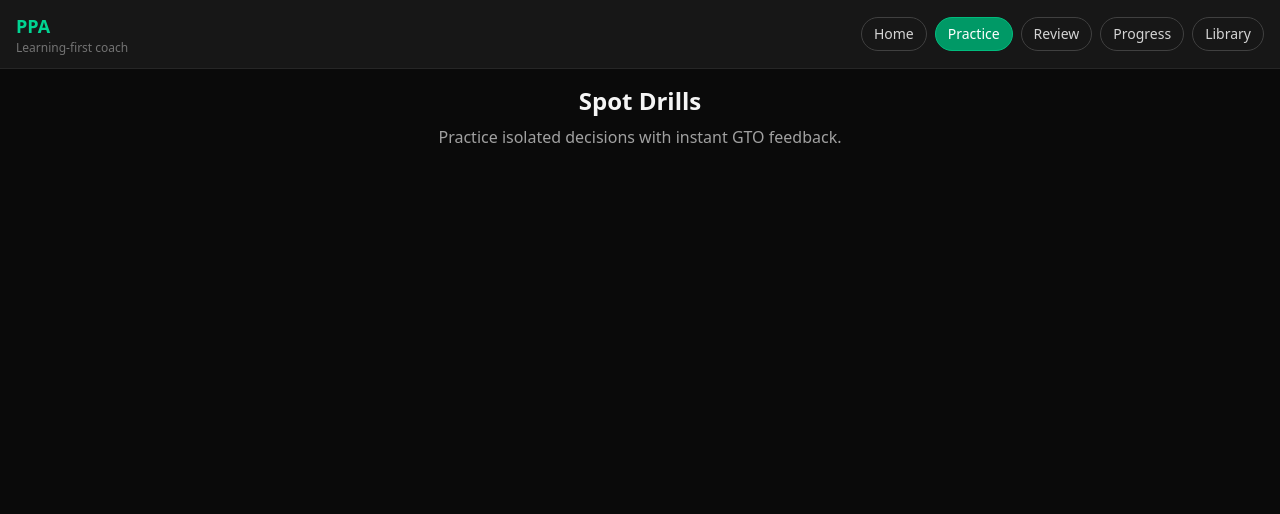
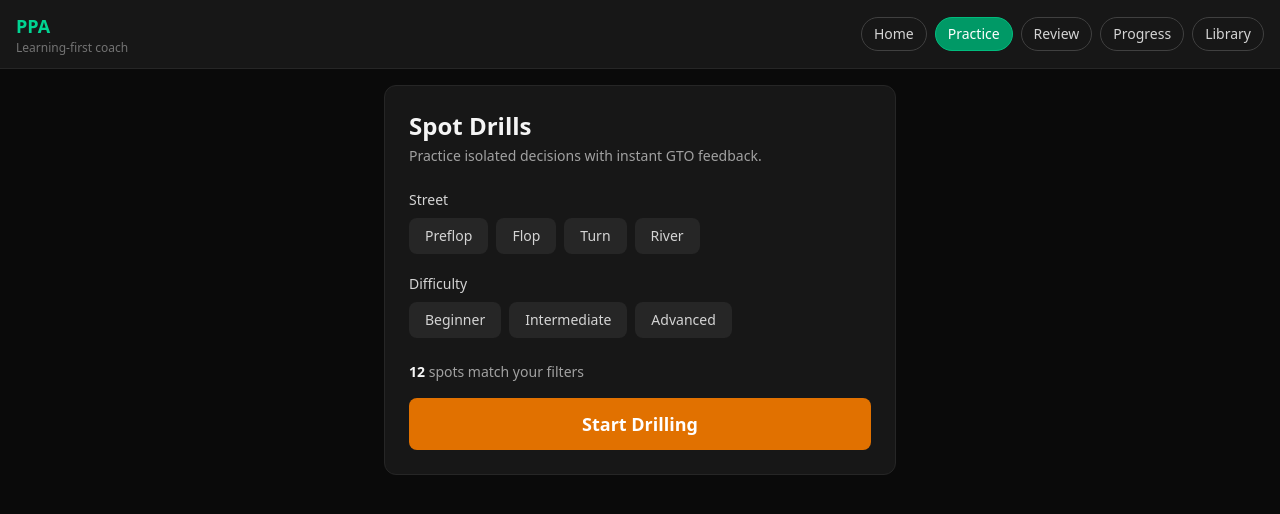
Before and after one commit to llynv/PPA, a React (Vite) app: page /practice/drills in a window 1280 px wide. Shown: the top 514 px of the page. Built offline with nearby package versions, Linux system fonts and the light colour scheme.

Commit message:
feat(m2): add drill setup UI with category and difficulty filters

```diff
--- /dev/null
+++ b/src/components/drill/DrillSetup.tsx
@@ -0,0 +1,121 @@
+import { useState, useMemo } from 'react';
+import type { SpotCategory, DrillFilters } from '../../types/drill';
+import { DRILL_SPOTS } from '../../data/drillSpots';
+import { useDrillStore } from '../../store/drillStore';
+
+const CATEGORIES: { label: string; value: SpotCategory }[] = [
+  { label: 'Preflop', value: 'preflop' },
+  { label: 'Flop', value: 'flop' },
+  { label: 'Turn', value: 'turn' },
+  { label: 'River', value: 'river' },
+];
+
+const DIFFICULTIES: { label: string; value: 1 | 2 | 3 }[] = [
+  { label: 'Beginner', value: 1 },
+  { label: 'Intermediate', value: 2 },
+  { label: 'Advanced', value: 3 },
+];
+
+function toggleInArray<T>(arr: T[], item: T): T[] {
+  return arr.includes(item) ? arr.filter((x) => x !== item) : [...arr, item];
+}
+
+export function DrillSetup() {
+  const [selectedCategories, setSelectedCategories] = useState<SpotCategory[]>([]);
+  const [selectedDifficulties, setSelectedDifficulties] = useState<(1 | 2 | 3)[]>([]);
+  const startSession = useDrillStore((s) => s.startSession);
+
+  const matchingCount = useMemo(() => {
+    return DRILL_SPOTS.filter((s) => {
+      if (selectedCategories.length > 0 && !selectedCategories.includes(s.category)) return false;
+      if (selectedDifficulties.length > 0 && !selectedDifficulties.includes(s.difficulty)) return false;
+      return true;
+    }).length;
+  }, [selectedCategories, selectedDifficulties]);
+
+  const handleStart = () => {
+    const filters: DrillFilters = {
+      categories: selectedCategories,
+      difficulties: selectedDifficulties,
+      concepts: [],
+    };
+    startSession(filters);
+  };
+
+  return (
+    <div className="flex-1 flex items-center justify-center p-4">
+      <div className="bg-neutral-900 border border-neutral-800 rounded-xl p-6 max-w-lg w-full">
+        {/* Title */}
+        <h1 className="text-2xl font-bold text-neutral-100 mb-1">Spot Drills</h1>
+        <p className="text-neutral-400 text-sm mb-6">
+          Practice isolated decisions with instant GTO feedback.
+        </p>
+
+        {/* Category Filter */}
+        <div className="mb-5">
+          <label className="block text-neutral-300 font-medium mb-2 text-sm">
+            Street
+          </label>
+          <div className="flex flex-wrap gap-2">
+            {CATEGORIES.map(({ label, value }) => {
+              const active = selectedCategories.includes(value);
+              return (
+                <button
+                  key={value}
+                  onClick={() => setSelectedCategories(toggleInArray(selectedCategories, value))}
+                  className={`px-4 py-2 rounded-lg text-sm font-medium transition-colors ${
+                    active
+                      ? 'bg-amber-600 text-white'
+                      : 'bg-neutral-800 text-neutral-300 hover:bg-neutral-700'
+                  }`}
+                >
+                  {label}
+                </button>
+              );
+            })}
+          </div>
+        </div>
+
+        {/* Difficulty Filter */}
+        <div className="mb-6">
+          <label className="block text-neutral-300 font-medium mb-2 text-sm">
+            Difficulty
+          </label>
+          <div className="flex flex-wrap gap-2">
+            {DIFFICULTIES.map(({ label, value }) => {
+              const active = selectedDifficulties.includes(value);
+              return (
+                <button
+                  key={value}
+                  onClick={() => setSelectedDifficulties(toggleInArray(selectedDifficulties, value))}
+                  className={`px-4 py-2 rounded-lg text-sm font-medium transition-colors ${
+                    active
+                      ? 'bg-amber-600 text-white'
+                      : 'bg-neutral-800 text-neutral-300 hover:bg-neutral-700'
+                  }`}
+                >
+                  {label}
+                </button>
+              );
+            })}
+          </div>
+        </div>
+
+        {/* Spot Count */}
+        <p className="text-neutral-400 text-sm mb-4">
+          <span className="text-neutral-100 font-semibold">{matchingCount}</span>{' '}
+          {matchingCount === 1 ? 'spot matches' : 'spots match'} your filters
+        </p>
+
+        {/* Start Button */}
+        <button
+          onClick={handleStart}
+          disabled={matchingCount === 0}
+          className="w-full bg-amber-600 hover:bg-amber-500 disabled:bg-neutral-700 disabled:text-neutral-500 text-white py-3 rounded-lg font-bold text-lg transition-colors disabled:cursor-not-allowed"
+        >
+          Start Drilling
+        </button>
+      </div>
+    </div>
+  );
+}
--- a/src/pages/DrillsPage.tsx
+++ b/src/pages/DrillsPage.tsx
@@ -1,12 +1,24 @@
+import { useDrillStore } from '../store/drillStore';
+import { DrillSetup } from '../components/drill/DrillSetup';
+
 export function DrillsPage() {
+    const phase = useDrillStore((s) => s.phase);
+
+    if (phase === 'setup') {
+        return <DrillSetup />;
+    }
+
+    // Placeholder for phases implemented in Tasks 5-7
     return (
         <div className="flex-1 flex items-center justify-center p-4">
             <div className="text-center">
                 <h1 className="text-2xl font-bold text-neutral-100 mb-2">
-                    Spot Drills
+                    {phase === 'drilling' && 'Drilling...'}
+                    {phase === 'feedback' && 'Feedback'}
+                    {phase === 'summary' && 'Session Summary'}
                 </h1>
                 <p className="text-neutral-400">
-                    Practice isolated decisions with instant GTO feedback.
+                    This phase is coming soon.
                 </p>
             </div>
         </div>
```
